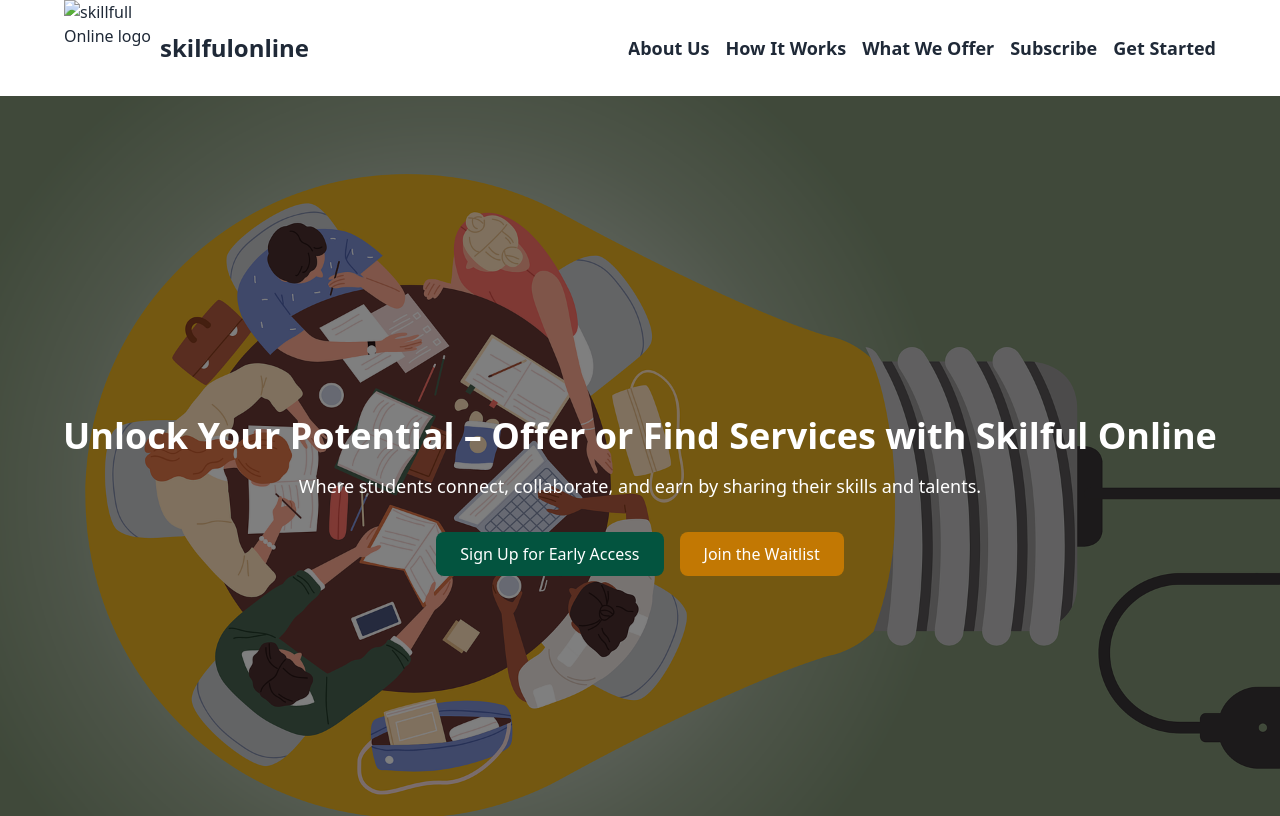
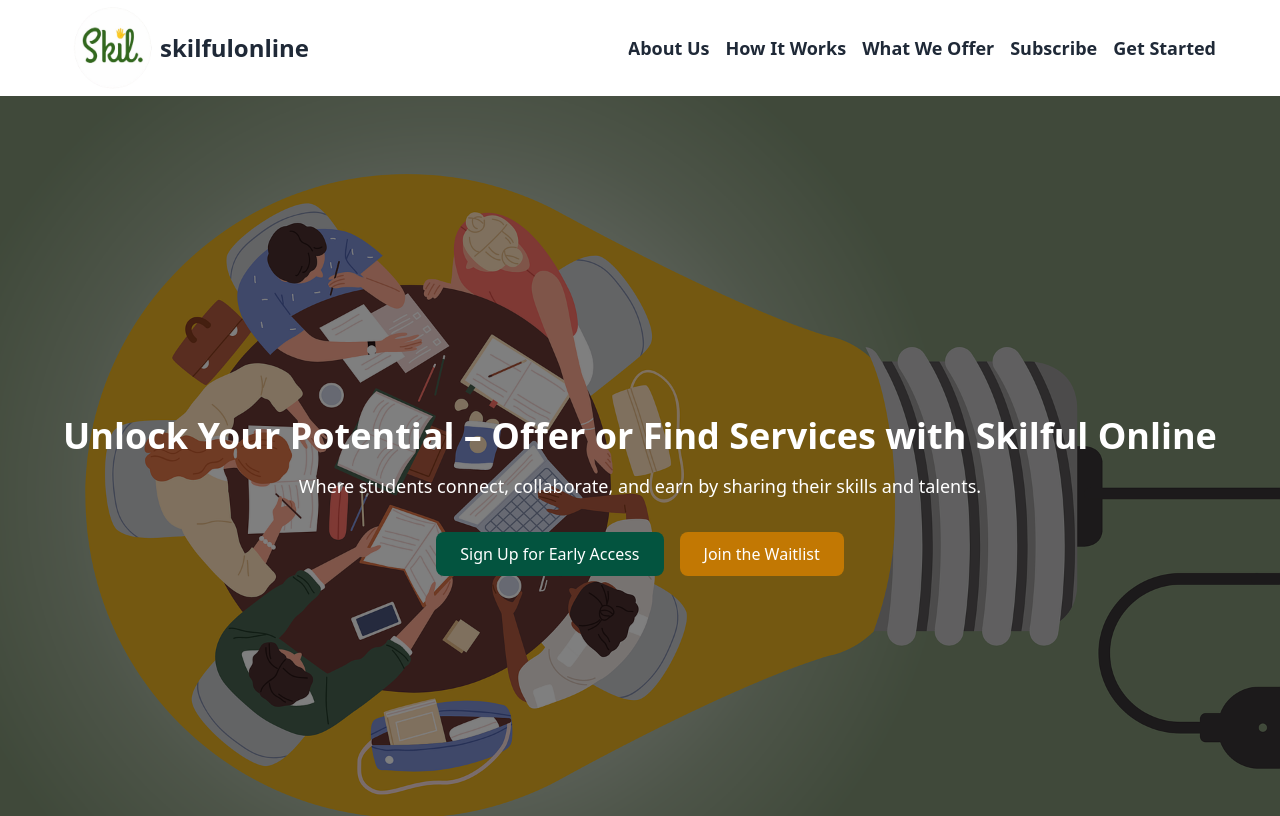
Before and after one commit to ZHADOW999/skilfull-online-landing-page, a website: page index.html in a window 1280 px wide. Shown: the top 816 px of the page. Drawn offline with Linux system fonts and the light colour scheme; the site is published under a folder, as on GitHub Pages, so addresses that start at the root find nothing.

Commit message:
Update index.html

```diff
--- a/index.html
+++ b/index.html
@@ -22,7 +22,7 @@
         <nav class="mx-auto flex justify-between items-center  w-[90%] m-auto overflow-hidden">
 
                 <div class="flex items-center"><img class="w-24 h-24"
-                        src="/images/Flyerwiz_1727775226349-removebg-preview.png" alt="skillfull Online logo"><span
+                        src="./images/Flyerwiz_1727775226349-removebg-preview.png" alt="skillfull Online logo"><span
                         class="font-semibold text-2xl sm:block hidden">skilfulonline</span></div>
                 <div class="ham-menu" aria-label="Menu button">
 
```
